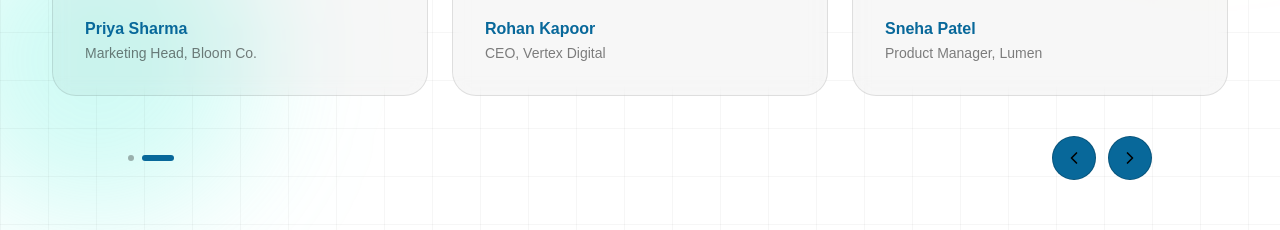
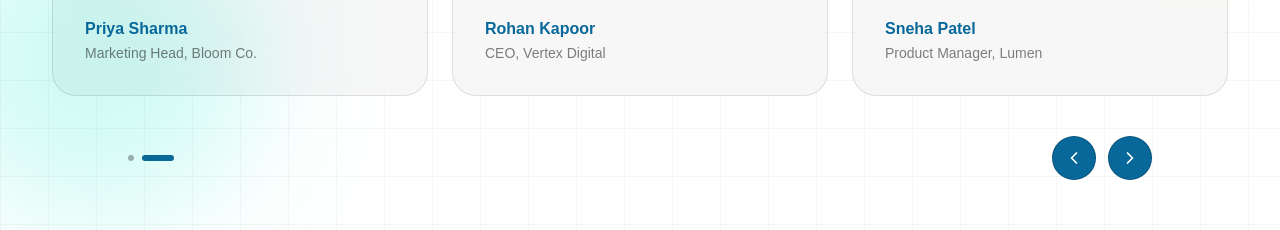
Before and after one commit to aaadi-debug/growje, a Next.js app in the folder client/: page / in a window 1280 px wide. Shown: the part 5020-5250 px from the top of the page. Built offline with nearby package versions, Linux system fonts and the light colour scheme; no server answers.

Commit message:
Ui changes in Home page

```diff
--- a/client/src/components/public/home/Testimonials.jsx
+++ b/client/src/components/public/home/Testimonials.jsx
@@ -192,7 +192,7 @@ export default function Testimonials() {
             <button
               onClick={prev}
               className="w-11 h-11 rounded-full border border-black/20 bg-primary flex items-center justify-center
-                         hover:bg-black hover:text-white transition-all duration-300 cursor-pointer"
+                         hover:bg-black text-white transition-all duration-300 cursor-pointer"
               aria-label="Previous"
             >
               <ChevronLeft size={20} />
@@ -200,7 +200,7 @@ export default function Testimonials() {
             <button
               onClick={next}
               className="w-11 h-11 rounded-full border border-black/20 bg-primary flex items-center justify-center
-                         hover:bg-black hover:text-white transition-all duration-300 cursor-pointer"
+                         hover:bg-black text-white transition-all duration-300 cursor-pointer"
               aria-label="Next"
             >
               <ChevronRight size={20} />
```
